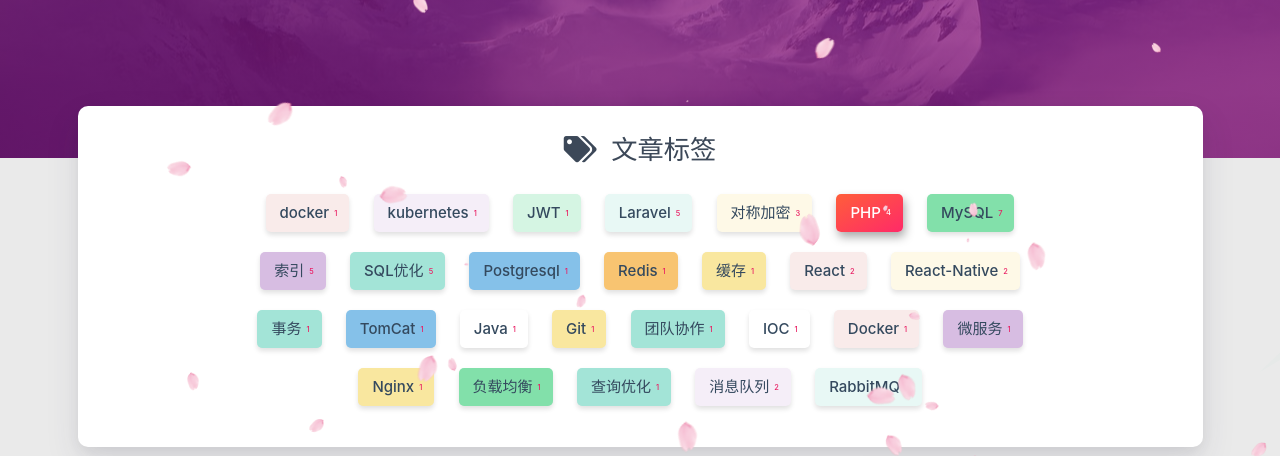
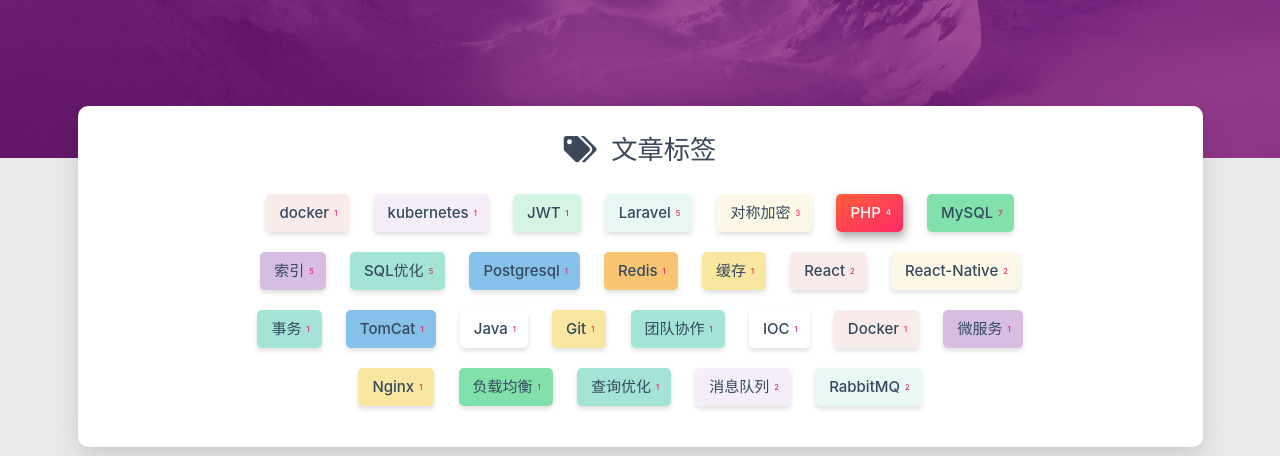
Before and after one commit to tomandyudezhi/blogpublic, a plain HTML site: page tags/PHP/index.html in a window 1280 px wide. Shown: the part 322-778 px from the top of the page. Drawn offline with nearby package versions, Linux system fonts and the light colour scheme; some packages are replaced by stand-ins of ours; a script that the page names is missing.

Commit message:
Site updated: 2023-05-21 21:51:14

```diff
--- a/tags/PHP/index.html
+++ b/tags/PHP/index.html
@@ -922,13 +922,6 @@ $(function () {
     <script src="/libs/instantpage/instantpage.js" type="module"></script>
 
 
-    <script type="text/javascript">
-        //只在桌面版网页启用特效
-        var windowWidth = $(window).width();
-        if (windowWidth > 768) {
-            document.write('<script type="text/javascript" src="/js/sakura.js"><\/script>');
-        }
-    </script>
 </body>
 
 </html>
```
